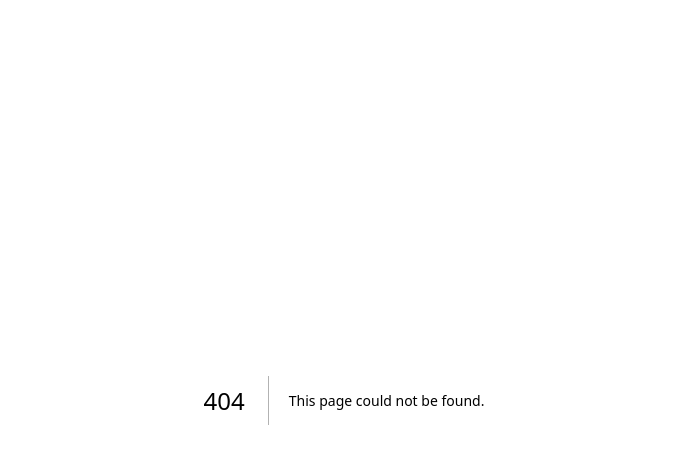
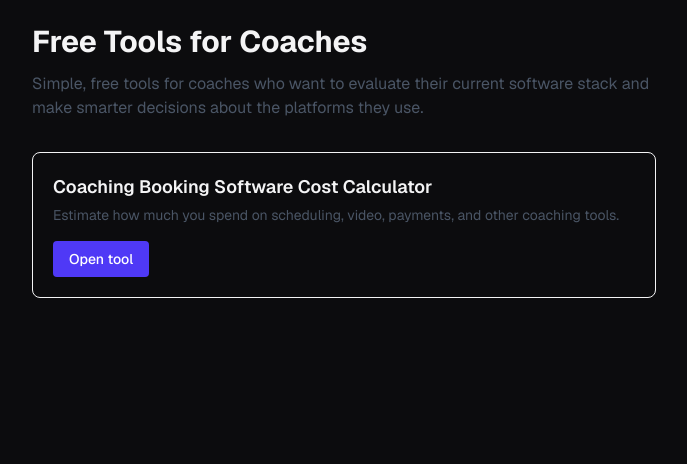
Before and after one commit to riclanderos/callsesh, a Next.js app: page /tools in a window 1280 px wide. Before the commit this address had no page. Shown: the top 464 px of the page, without its empty margins (296-983 px from the left). Built offline with nearby package versions, Linux system fonts and the light colour scheme.

Commit message:
feat: add free tools index page and calculator breadcrumb link

```diff
--- a/app/tools/coach-tool-cost-calculator/calculator.tsx
+++ b/app/tools/coach-tool-cost-calculator/calculator.tsx
@@ -40,6 +40,9 @@ export default function Calculator() {
 
   return (
     <div className="max-w-2xl mx-auto p-6">
+      <Link href="/tools" className="text-sm text-gray-500 hover:text-gray-700 inline-block mb-4">
+        ← Back to Free Tools
+      </Link>
       <h1 className="text-3xl font-bold mb-3">
         Coaching Booking Software Cost Calculator
       </h1>
--- /dev/null
+++ b/app/tools/page.tsx
@@ -0,0 +1,33 @@
+import type { Metadata } from "next"
+import Link from "next/link"
+
+export const metadata: Metadata = {
+  title: "Free Tools for Coaches | CallSesh",
+  description: "Free tools to help coaches evaluate their software stack, estimate costs, and find better solutions.",
+}
+
+export default function ToolsPage() {
+  return (
+    <div className="max-w-2xl mx-auto p-6">
+      <h1 className="text-3xl font-bold mb-3">Free Tools for Coaches</h1>
+      <p className="text-gray-600 mb-8">
+        Simple, free tools for coaches who want to evaluate their current software stack and make smarter decisions about the platforms they use.
+      </p>
+
+      <div className="border rounded-lg p-5 hover:shadow-sm transition-shadow">
+        <h2 className="text-lg font-semibold mb-1">
+          Coaching Booking Software Cost Calculator
+        </h2>
+        <p className="text-gray-600 text-sm mb-4">
+          Estimate how much you spend on scheduling, video, payments, and other coaching tools.
+        </p>
+        <Link
+          href="/tools/coach-tool-cost-calculator"
+          className="inline-block bg-indigo-600 text-white rounded px-4 py-2 text-sm font-medium hover:bg-indigo-700"
+        >
+          Open tool
+        </Link>
+      </div>
+    </div>
+  )
+}
```
